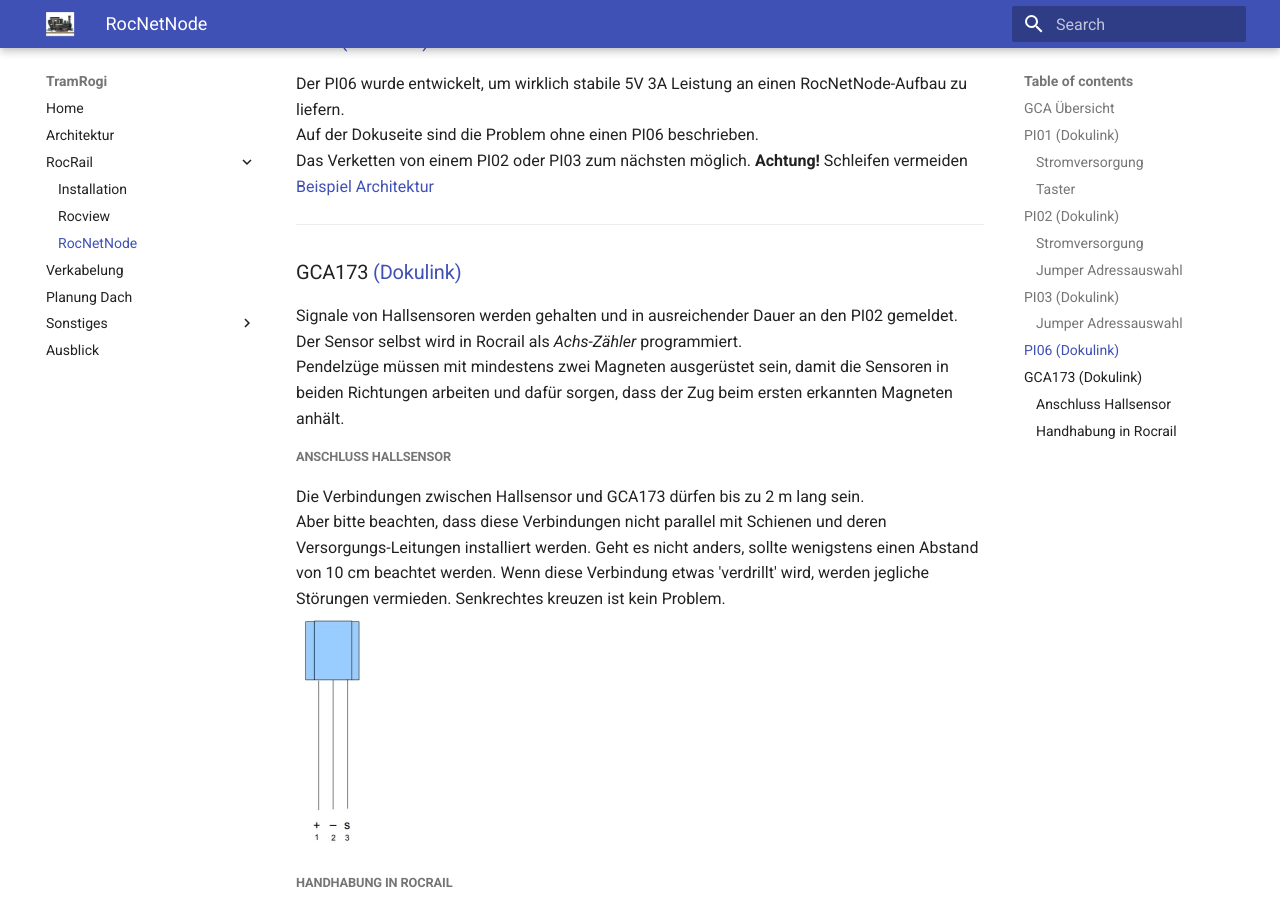
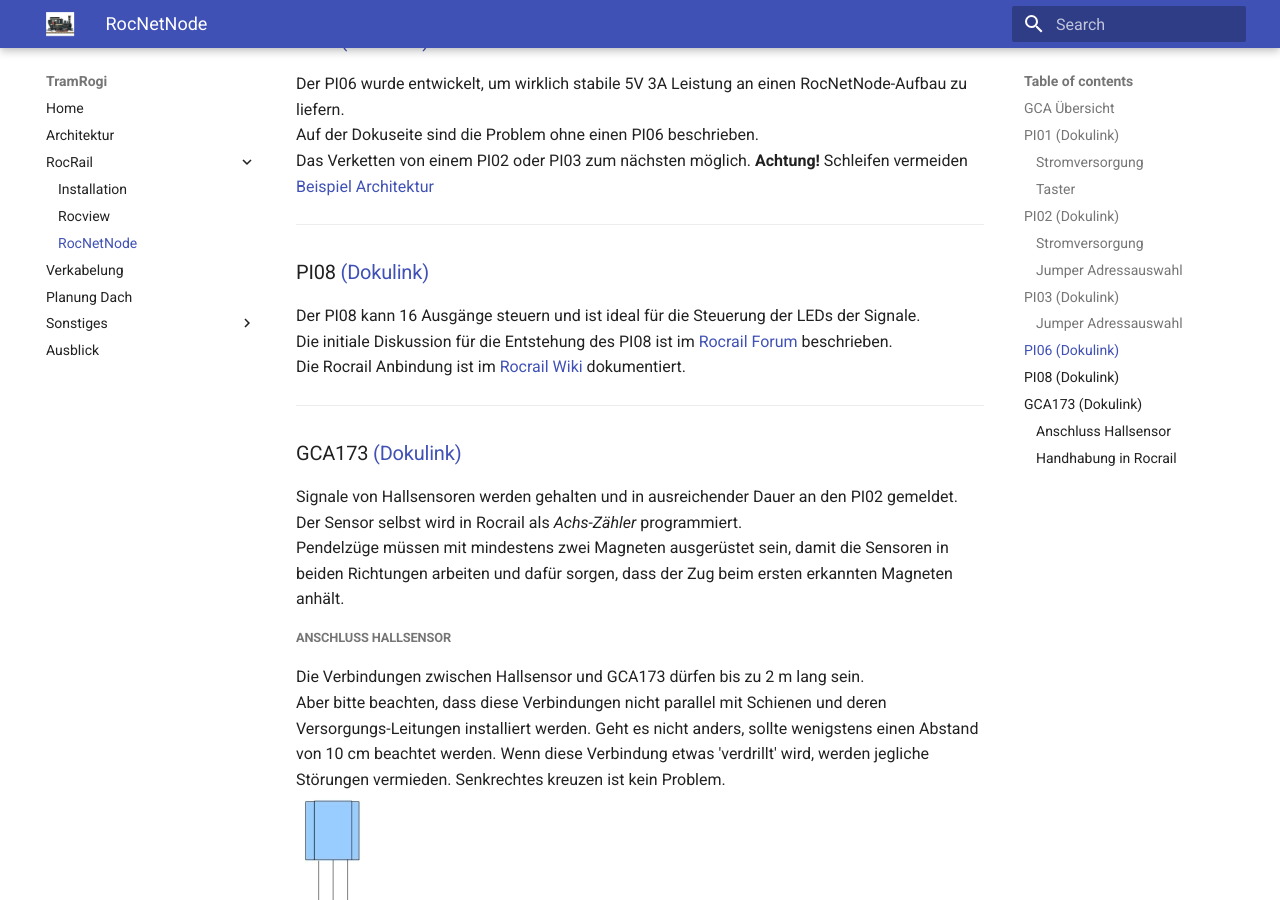
Before and after one commit to rogerknop/mkdocs_moba, an MkDocs documentation site: the page built from docs/rocrail/rocnetnode.md, in a window 1280 px wide and 900 px high, scrolled down 1843 px. Built offline with MkDocs 1.6.1 and Material for MkDocs 9.7.7, drawn with Linux system fonts in a browser that asks for light colours.

Commit message:
PI08 ergänzt für Signale

```diff
--- a/docs/rocrail/rocnetnode.md
+++ b/docs/rocrail/rocnetnode.md
@@ -57,6 +57,12 @@ Das Verketten von einem PI02 oder PI03 zum nächsten möglich.
 <a href="https://wiki.rocrail.net/lib/exe/detail.php?id=gca-pi06-de&media=gca:gca_raspi_overview_1.png" target="_blank">Beispiel Architektur</a>
 
 ---
+### PI08 <a href="https://wiki.rocrail.net/doku.php?id=gca-pi08-de" target="_blank">(Dokulink)</a>
+Der PI08 kann 16 Ausgänge steuern und ist ideal für die Steuerung der LEDs der Signale.
+Die initiale Diskussion für die Entstehung des PI08 ist im <a href="https://forum.rocrail.net/viewtopic.php?t=16286" target="_blank">Rocrail Forum</a> beschrieben.
+Die Rocrail Anbindung ist im <a href="https://wiki.rocrail.net/doku.php?id=rocnet:rocnetnode-led-de" target="_blank">Rocrail Wiki</a> dokumentiert.
+
+---
 ### GCA173 <a href="https://wiki.rocrail.net/doku.php?id=gca173-de" target="_blank">(Dokulink)</a>
 Signale von Hallsensoren werden gehalten und in ausreichender Dauer an den PI02 gemeldet.
 Der Sensor selbst wird in Rocrail als *Achs-Zähler* programmiert.
```
